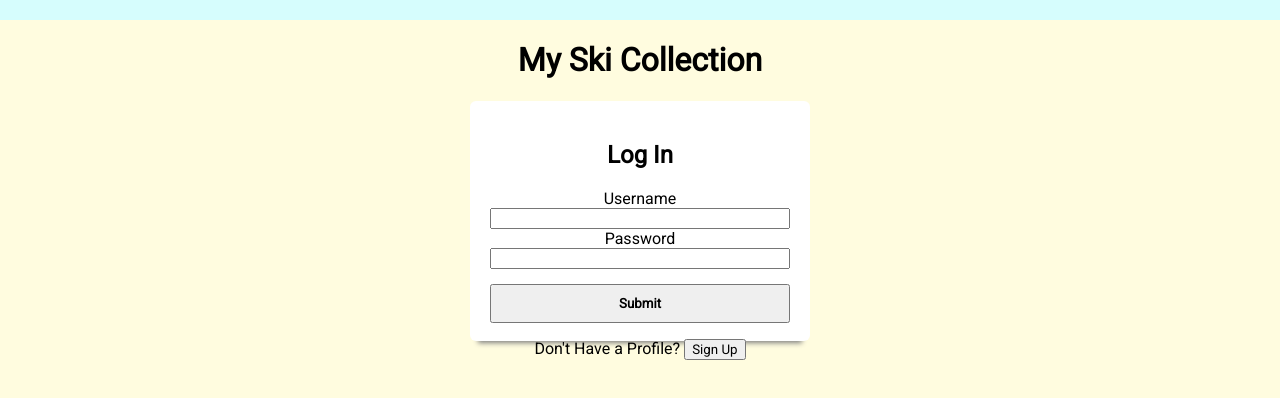
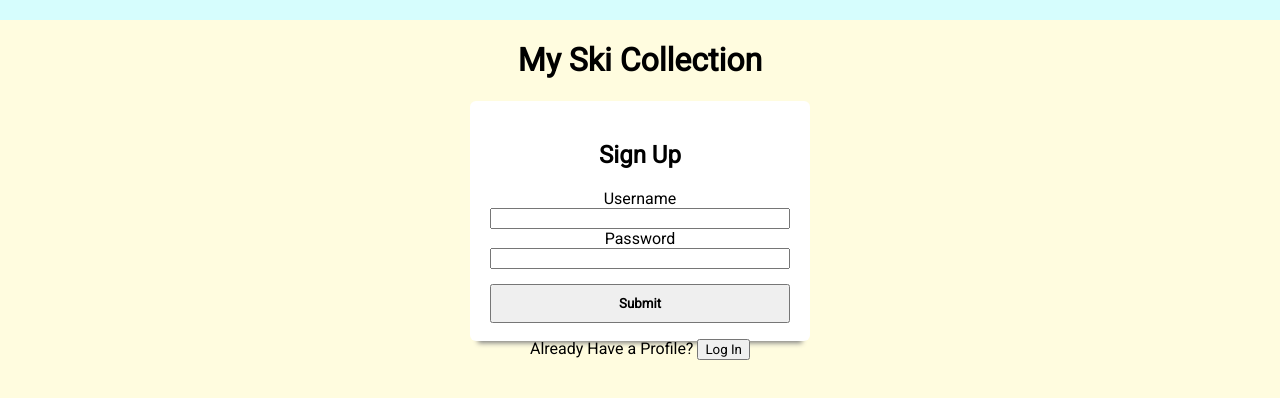
Before and after one commit to bwesterg/Ruby_React_Assessment, a React (Create React App) app in the folder ski-collection/: page /signup in a window 1280 px wide. Shown: the top 398 px of the page. Built offline with nearby package versions, Linux system fonts and the light colour scheme.

Commit message:
testing chatgpt refactor for signupform

```diff
--- a/ski-collection/src/components/SignUpForm.js
+++ b/ski-collection/src/components/SignUpForm.js
@@ -1,64 +1,111 @@
+// import React, { useState, useEffect } from 'react';
+
+// export default function SignUpForm(props) {
+//     const [username, setUsername] = useState("")
+//     const [password, setPassword] = useState("")
+//     const [login, setLogin] = useState("false")
+
+//     useEffect(() => {
+//         localStorage.removeItem('token')
+//     }, [])
+
+//     const handleSubmit = (event) => {
+//         event.preventDefault()
+//         let user = {
+//             username,
+//             password
+//         }
+
+//         login
+//             ? props.login(user)
+//                 .then(() => props.history.push('/'))
+//                 // .then(<p>Welcome, {user.name} </p>)
+//             : props.signUp(user)
+//                 .then(() => props.history.push('/'))
+//     }
+
+//     const handleChange = ({target}) => {
+//         return target.name === "username"
+//             ? setUsername(target.value)
+//             : setPassword(target.value)
+//     }
+
+//     const handleLoginForm = (event) => {
+//         event.preventDefault()
+//         setLogin(!login)
+//     }
+
+//     const showAlerts = () => props.alerts.map(alert => <p className="error-red">{alert}</p>)
+
+
+//      return (
+//         <form className="signup-form" onSubmit={handleSubmit}>
+//             {login ? <h2>Log In</h2> : <h2>Sign Up</h2>}
+//             <label>Username</label>
+//             <input name="username" value={username} onChange={handleChange} />
+//             <label>Password</label>
+//             <input type="password" name="password" value={password} onChange={handleChange} />
+//             <div class="submit-login">
+//                 <input type="submit" />
+//             </div>
+//             {props.alerts ? showAlerts() : null }
+//             {login
+
+//                 ? <div class="no-profile-query">
+//                     <p>Don't Have a Profile? <button onClick={handleLoginForm} >Sign Up</button></p>
+//                 </div>
+//                 :
+//                 <div class="sign-in-query">
+//                     <p>Already Have a Profile? <button onClick={handleLoginForm} >Log In</button></p>
+//                 </div>
+//             }
+//         </form>
+//     )
+// }
 import React, { useState, useEffect } from 'react';
 
 export default function SignUpForm(props) {
-    const [username, setUsername] = useState("")
-    const [password, setPassword] = useState("")
-    const [login, setLogin] = useState("false")
+    const [username, setUsername] = useState("");
+    const [password, setPassword] = useState("");
+    const [login, setLogin] = useState(false);
 
     useEffect(() => {
-        localStorage.removeItem('token')
-    }, [])
+        localStorage.removeItem('token');
+    }, []);
 
     const handleSubmit = (event) => {
-        event.preventDefault()
-        let user = {
+        event.preventDefault();
+        const user = {
             username,
             password
-        }
+        };
+        const action = login ? props.login : props.signUp;
+        action(user).then(() => props.history.push('/'));
+    };
 
-        login
-            ? props.login(user)
-                .then(() => props.history.push('/'))
-                // .then(<p>Welcome, {user.name} </p>)
-            : props.signUp(user)
-                .then(() => props.history.push('/'))
-    }
-
-    const handleChange = ({target}) => {
-        return target.name === "username"
-            ? setUsername(target.value)
-            : setPassword(target.value)
-    }
+    const handleChange = ({name, value}) => {
+        name === "username" ? setUsername(value) : setPassword(value);
+    };
 
     const handleLoginForm = (event) => {
-        event.preventDefault()
-        setLogin(!login)
-    }
+        event.preventDefault();
+        setLogin(!login);
+    };
 
-    const showAlerts = () => props.alerts.map(alert => <p className="error-red">{alert}</p>)
-
-
-     return (
+    return (
         <form className="signup-form" onSubmit={handleSubmit}>
-            {login ? <h2>Log In</h2> : <h2>Sign Up</h2>}
+            <h2>{login ? "Log In" : "Sign Up"}</h2>
             <label>Username</label>
-            <input name="username" value={username} onChange={handleChange} />
+            <input name="username" value={username} onChange={(e) => handleChange(e.target)} />
             <label>Password</label>
-            <input type="password" name="password" value={password} onChange={handleChange} />
-            <div class="submit-login">
+            <input type="password" name="password" value={password} onChange={(e) => handleChange(e.target)} />
+            <div className="submit-login">
                 <input type="submit" />
             </div>
-            {props.alerts ? showAlerts() : null }
-            {login
-
-                ? <div class="no-profile-query">
-                    <p>Don't Have a Profile? <button onClick={handleLoginForm} >Sign Up</button></p>
-                </div>
-                :
-                <div class="sign-in-query">
-                    <p>Already Have a Profile? <button onClick={handleLoginForm} >Log In</button></p>
-                </div>
-            }
+            {props.alerts && props.alerts.map(alert => <p className="error-red">{alert}</p>)}
+            <div className={login ? "no-profile-query" : "sign-in-query"}>
+                <p>{login ? "Don't Have a Profile?" : "Already Have a Profile?"} <button onClick={handleLoginForm}>{login ? "Sign Up" : "Log In"}</button></p>
+            </div>
         </form>
-    )
+    );
 }
```
